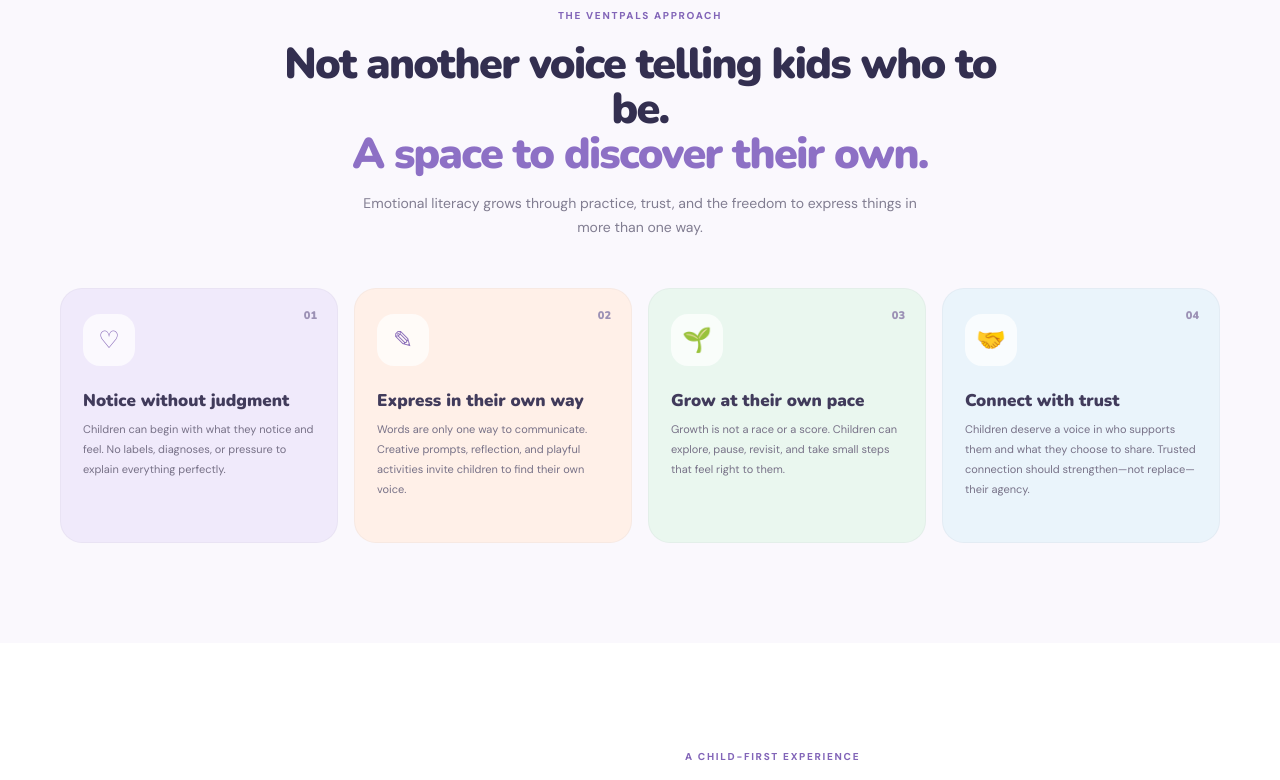
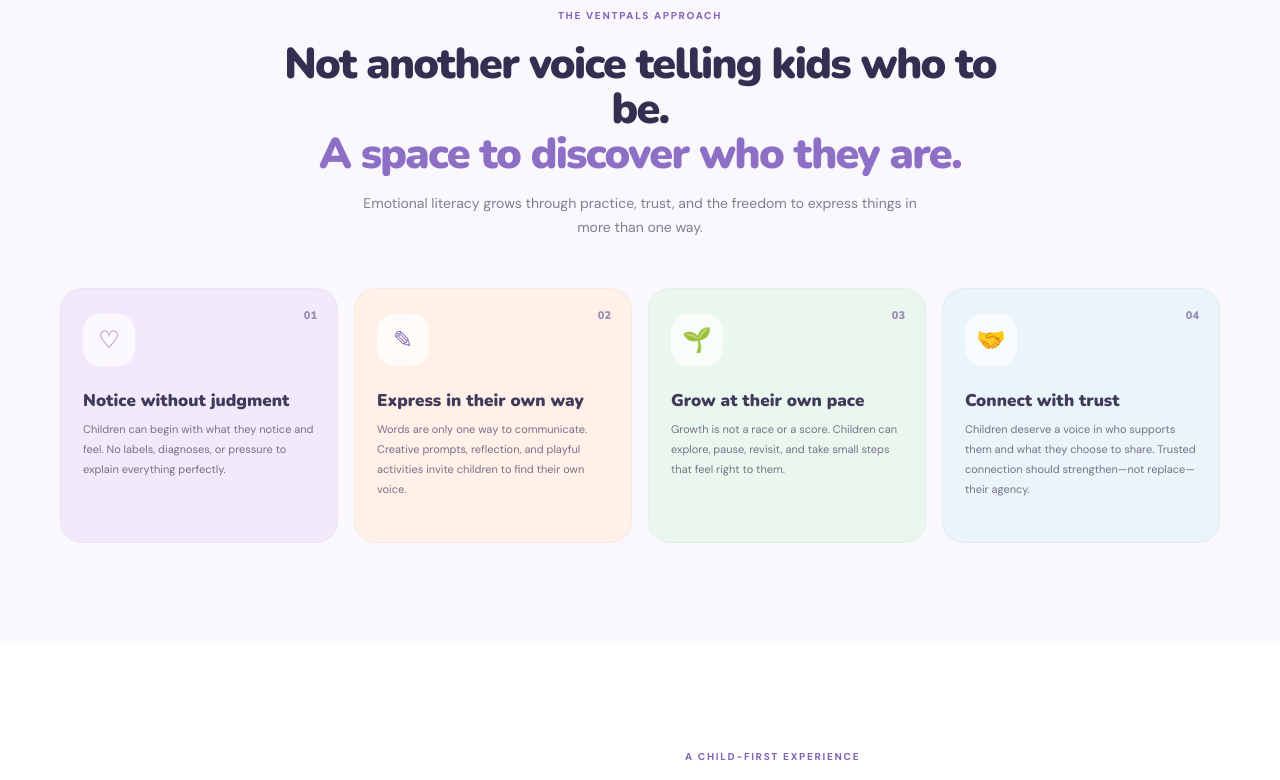
Before and after one commit to kweetnorman/VentPals-Website, a plain HTML site: page index.html in a window 1280 px wide. Shown: the part 1460-2240 px from the top of the page. Drawn offline with nearby package versions, Linux system fonts and the light colour scheme.

Commit message:
Update index.html

```diff
--- a/index.html
+++ b/index.html
@@ -83,7 +83,7 @@
       <div class="section-wrap">
         <div class="section-heading">
           <p class="eyebrow">The VentPals approach</p>
-          <h2>Not another voice telling kids who to be.<br><em>A space to discover their own.</em></h2>
+          <h2>Not another voice telling kids who to be.<br><em>A space to discover who they are.</em></h2>
           <p>Emotional literacy grows through practice, trust, and the freedom to express things in more than one way.</p>
         </div>
         <div class="approach-grid">
```
